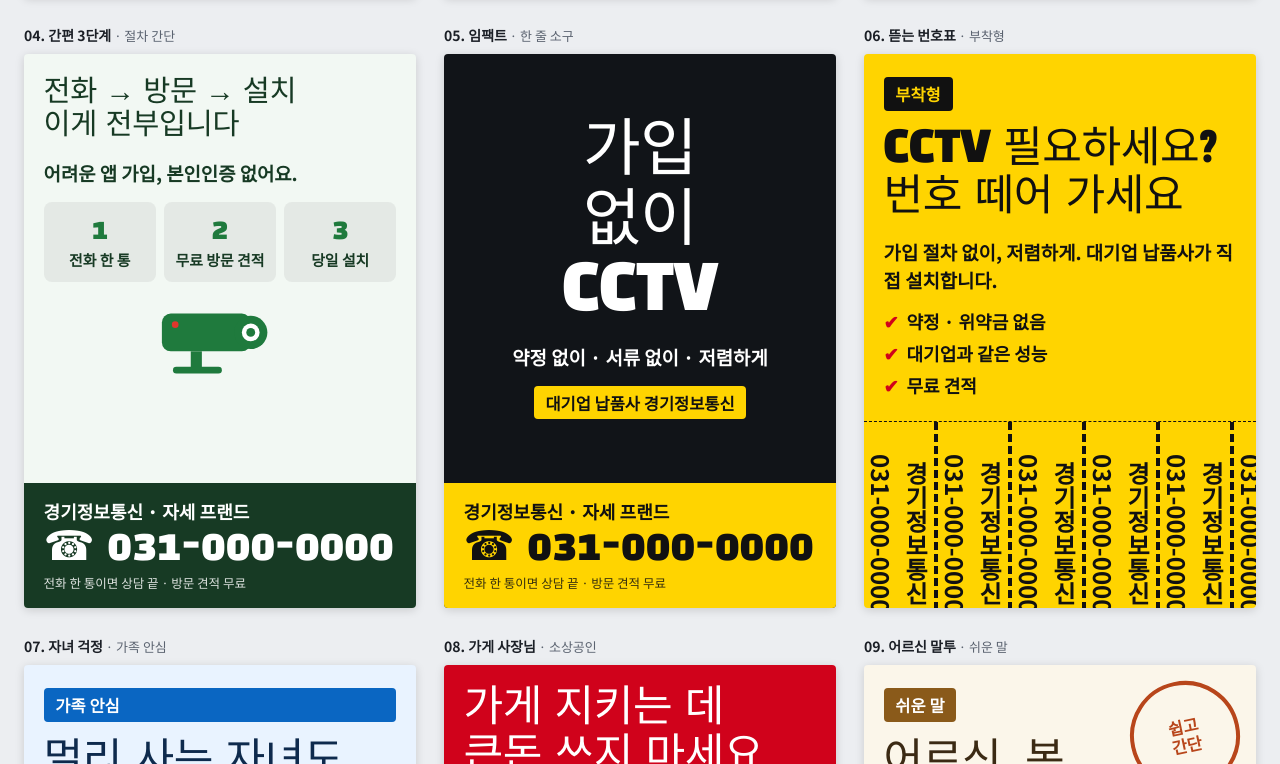
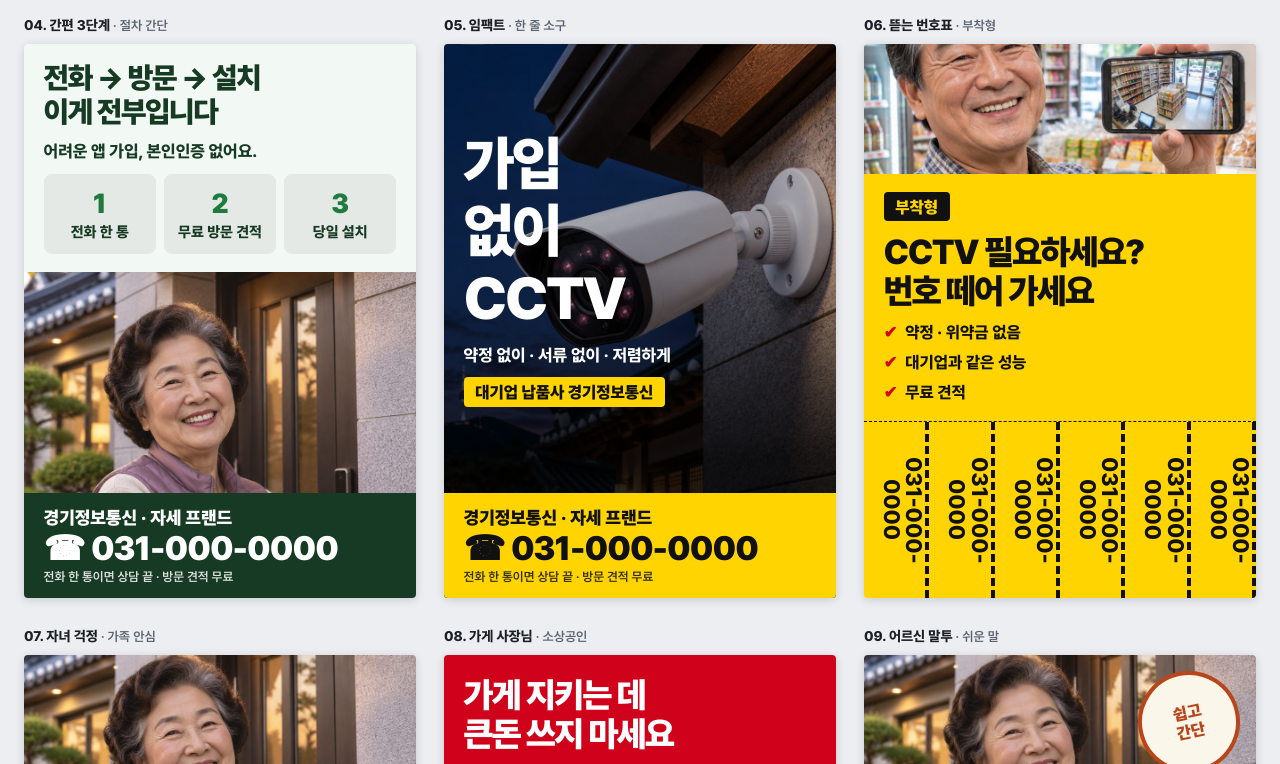
Before and after one commit to kimchoy1207-cloud/binkads, a plain HTML site: page flyers/cctv-flyers.html in a window 1280 px wide. Shown: the part 756-1520 px from the top of the page. Drawn offline with Linux system fonts and the light colour scheme.

Commit message:
Flyers: AI photos and Pretendard typography
Co-Authored-By: Claude Opus 5.5 <noreply@anthropic.com>
Claude-Session: https://claude.ai/code/session_01YbnN135gER7uVHFKBFE4Zq

```diff
--- a/flyers/cctv-flyers.html
+++ b/flyers/cctv-flyers.html
@@ -1,15 +1,17 @@
 <title>경기정보통신 CCTV 전단 시안</title>
 <meta name="claude:viewport-fit-sides" content="cover">
-<link rel="stylesheet" href="https://fonts.googleapis.com/css2?family=Black+Han+Sans&family=Noto+Sans+KR:wght@400;700;900&display=swap">
 <style>
+@font-face{font-family:"Pretendard";font-weight:600;src:url(fonts/Pretendard-SemiBold.woff2) format("woff2");font-display:swap}
+@font-face{font-family:"Pretendard";font-weight:800;src:url(fonts/Pretendard-ExtraBold.woff2) format("woff2");font-display:swap}
+@font-face{font-family:"Pretendard";font-weight:900;src:url(fonts/Pretendard-Black.woff2) format("woff2");font-display:swap}
 /* 레이아웃: 시안 30장을 A4 비율 카드로 그리드 배치, 카드마다 6가지 구성 x 팔레트 */
 :root{--bg:#eceef1;--fg:#1b1f26;--muted:#5b6370;--card:#fff;--line:#d5d9df;
---disp:"Black Han Sans","Noto Sans KR",sans-serif;--body:"Noto Sans KR",system-ui,sans-serif}
+--disp:"Pretendard","Apple SD Gothic Neo","Malgun Gothic",sans-serif;--body:"Pretendard","Apple SD Gothic Neo","Malgun Gothic",sans-serif}
 @media (prefers-color-scheme:dark){:root:not([data-theme="light"]){--bg:#15181d;--fg:#e8ebef;--muted:#9aa3ae;--card:#20242b;--line:#333943;color-scheme:dark}}
 :root[data-theme="dark"]{--bg:#15181d;--fg:#e8ebef;--muted:#9aa3ae;--card:#20242b;--line:#333943;color-scheme:dark}
 body{background:var(--bg);color:var(--fg);font-family:var(--body)}
 .wrap{max-width:1400px;margin:0 auto;padding-block:32px 64px;padding-left:max(16px,env(safe-area-inset-left,0px));padding-right:max(16px,env(safe-area-inset-right,0px))}
-header h1{font-family:var(--disp);font-size:2rem;margin:0 0 6px;font-weight:400}
+header h1{font-family:var(--disp);font-size:2rem;margin:0 0 6px;font-weight:900;letter-spacing:-.03em}
 header p{color:var(--muted);margin:0 0 24px;max-width:70ch;line-height:1.6}
 .grid{display:grid;grid-template-columns:repeat(auto-fill,minmax(300px,1fr));gap:28px}
 .item{display:flex;flex-direction:column;gap:8px;min-width:0}
@@ -17,29 +19,35 @@ header p{color:var(--muted);margin:0 0 24px;max-width:70ch;line-height:1.6}
 .meta b{color:var(--fg);font-size:14px}
 /* 전단 자체는 인쇄물이라 테마와 무관하게 고정색 */
 .f{aspect-ratio:210/297;max-width:100%;container-type:inline-size;position:relative;overflow:hidden;border-radius:4px;box-shadow:0 2px 10px rgba(0,0,0,.15);display:flex;flex-direction:column;color:var(--ink);background:var(--paper);font-family:var(--body)}
-.f .h{font-family:var(--disp);line-height:1.12;letter-spacing:-.01em;text-wrap:balance}
+.f .h{font-family:var(--disp);font-weight:900;line-height:1.15;letter-spacing:-.045em;text-wrap:balance;word-break:keep-all}
+.f{word-break:keep-all}
+.f .ph{background-size:cover;background-position:center 42%;flex:1 1 auto;min-height:22cqi}
+.f .ph.short{flex:1 1 0;min-height:18cqi}
+.f.full{background-size:cover;background-position:center}
+.f.full::before{content:"";position:absolute;inset:0;background:linear-gradient(180deg,rgba(0,0,0,.15) 0%,rgba(0,0,0,.35) 40%,rgba(0,0,0,.85) 75%)}
+.f.full>*{position:relative}
 .f .tag{display:inline-block;font-weight:900;font-size:4.2cqi;padding:1.2cqi 3cqi;background:var(--acc);color:var(--accInk);border-radius:1cqi}
 .f ul{list-style:none;margin:0;padding:0;display:flex;flex-direction:column;gap:2cqi}
-.f li{font-size:4.6cqi;font-weight:700;line-height:1.35;display:flex;gap:2cqi}
+.f li{font-size:4.2cqi;font-weight:800;line-height:1.35;display:flex;gap:2cqi}
 .f li::before{content:"✔";color:var(--acc2)}
-.f .foot{margin-top:auto;background:var(--footBg);color:var(--footInk);padding:4cqi 5cqi;display:flex;flex-direction:column;gap:1cqi}
+.f .foot{margin-top:auto;flex-shrink:0;background:var(--footBg);color:var(--footInk);padding:3.5cqi 5cqi;display:flex;flex-direction:column;gap:1cqi}
 .f .brand{font-weight:900;font-size:4.6cqi}
-.f .tel{font-family:var(--disp);font-size:10.5cqi;line-height:1}
+.f .tel{font-family:var(--disp);font-weight:900;letter-spacing:-.03em;font-size:8.6cqi;line-height:1;white-space:nowrap}
 .f .small{font-size:3.2cqi;opacity:.85}
-.f .body{padding:6cqi 5cqi;display:flex;flex-direction:column;gap:4cqi;flex:1}
-.f .big{font-size:11cqi}.f .mid{font-size:7.5cqi}.f .sub{font-size:4.8cqi;font-weight:700;line-height:1.45}
+.f .body{padding:4.5cqi 5cqi;display:flex;flex-direction:column;gap:2.6cqi;flex-shrink:0}
+.f .big{font-size:8.8cqi}.f .mid{font-size:7.5cqi}.f .sub{font-size:4.3cqi;font-weight:700;line-height:1.45}
 .f .cam{width:34cqi;align-self:center}
 .f .vs{display:grid;grid-template-columns:1fr 1fr;gap:2cqi;font-size:4cqi;font-weight:700}
 .f .vs div{padding:3cqi;border-radius:2cqi;text-align:center;line-height:1.4}
 .f .vs .a{background:rgba(0,0,0,.07)}.f .vs .b{background:var(--acc);color:var(--accInk)}
-.f .stamp{position:absolute;right:4cqi;top:4cqi;width:26cqi;height:26cqi;border-radius:50%;border:1.2cqi solid var(--acc2);color:var(--acc2);display:grid;place-items:center;text-align:center;font-weight:900;font-size:4.2cqi;transform:rotate(-12deg);line-height:1.15}
+.f .stamp{position:absolute;right:4cqi;top:4cqi;width:24cqi;height:24cqi;background:var(--paper);border-radius:50%;border:1.2cqi solid var(--acc2);color:var(--acc2);display:grid;place-items:center;text-align:center;font-weight:900;font-size:4.2cqi;transform:rotate(-12deg);line-height:1.15}
 .f .band{background:var(--acc);color:var(--accInk);padding:5cqi;}
-.f .q{font-size:5.4cqi;font-weight:900;line-height:1.4;border-left:1.4cqi solid var(--acc2);padding-left:3cqi}
+.f .q{font-size:4.6cqi;font-weight:900;line-height:1.4;border-left:1.4cqi solid var(--acc2);padding-left:3cqi}
 .f .steps{display:grid;grid-template-columns:repeat(3,1fr);gap:2cqi;text-align:center}
 .f .steps div{background:rgba(0,0,0,.06);border-radius:2cqi;padding:3cqi 1cqi;font-size:3.8cqi;font-weight:700;line-height:1.35}
-.f .steps b{display:block;font-family:var(--disp);font-size:7cqi;color:var(--acc2);font-weight:400}
-.f .tear{display:grid;grid-template-columns:repeat(6,1fr);border-top:.5cqi dashed currentColor;margin-top:auto}
-.f .tear span{writing-mode:vertical-rl;font-size:3cqi;font-weight:700;padding:2cqi 0;border-right:.5cqi dashed currentColor;text-align:center;height:24cqi}
+.f .steps b{display:block;font-family:var(--disp);font-size:7cqi;color:var(--acc2);font-weight:900}
+.f .tear{flex-shrink:0;display:grid;grid-template-columns:repeat(6,1fr);border-top:.5cqi dashed currentColor;margin-top:auto}
+.f .tear span{writing-mode:vertical-rl;font-size:3cqi;font-weight:700;padding:2cqi 0;border-right:.5cqi dashed currentColor;text-align:center;height:18cqi;overflow:hidden;font-size:2.8cqi!important;line-height:1}
 </style>
 <div class="wrap">
 <header><h1>경기정보통신 CCTV 전단 시안 30종</h1>
@@ -58,15 +66,15 @@ const P={ // paper, ink, acc, accInk, acc2, footBg, footInk
  gray:["#f4f5f7","#1d2330","#1d2330","#fff","#e0362c","#e0362c","#fff"],
  teal:["#e6f5f3","#0b3b38","#0f8a7e","#fff","#0f8a7e","#0b3b38","#fff"]};
 const TEL="031-000-0000";
-const cam=c=>`<svg class="cam" viewBox="0 0 120 70"><rect x="8" y="14" width="80" height="34" rx="8" fill="${c}"/><circle cx="88" cy="31" r="15" fill="${c}"/><circle cx="88" cy="31" r="8" fill="#fff"/><circle cx="88" cy="31" r="4" fill="${c}"/><rect x="34" y="48" width="10" height="16" fill="${c}"/><rect x="18" y="62" width="44" height="6" rx="3" fill="${c}"/><circle cx="20" cy="24" r="3" fill="#e0362c"/></svg>`;
+const ph=(d,c)=>`<div class="ph ${c||""}" style="background-image:url(img/${d.img}.jpg)"></div>`;
 const foot=(t)=>`<div class="foot"><div class="brand">경기정보통신 · 자세 프랜드</div><div class="tel">☎ ${TEL}</div><div class="small">${t||"전화 한 통이면 상담 끝 · 방문 견적 무료"}</div></div>`;
 const L={
- A:d=>`<div class="body"><span class="tag">${d.tag}</span><div class="h big">${d.h}</div><div class="sub">${d.s}</div>${cam("var(--acc)")}<ul>${d.p.map(x=>`<li>${x}</li>`).join("")}</ul></div>${foot(d.f)}`,
- B:d=>`<div class="band"><div class="h big">${d.h}</div></div><div class="body"><div class="sub">${d.s}</div><div class="vs"><div class="a">${d.v[0]}</div><div class="b">${d.v[1]}</div></div><ul>${d.p.map(x=>`<li>${x}</li>`).join("")}</ul></div>${foot(d.f)}`,
- C:d=>`<div class="stamp">${d.st}</div><div class="body"><span class="tag" style="align-self:flex-start">${d.tag}</span><div class="h big" style="padding-right:22cqi">${d.h}</div><div class="q">${d.s}</div><ul>${d.p.map(x=>`<li>${x}</li>`).join("")}</ul></div>${foot(d.f)}`,
- D:d=>`<div class="body"><div class="h mid">${d.h}</div><div class="sub">${d.s}</div><div class="steps">${d.p.map((x,i)=>`<div><b>${i+1}</b>${x}</div>`).join("")}</div>${cam("var(--acc)")}</div>${foot(d.f)}`,
- E:d=>`<div class="body" style="justify-content:center;text-align:center;align-items:center"><div class="h" style="font-size:16cqi">${d.h}</div><div class="sub">${d.s}</div><span class="tag">${d.tag}</span></div>${foot(d.f)}`,
- F:d=>`<div class="body"><span class="tag" style="align-self:flex-start">${d.tag}</span><div class="h big">${d.h}</div><div class="sub">${d.s}</div><ul>${d.p.map(x=>`<li>${x}</li>`).join("")}</ul></div><div class="tear">${Array(6).fill(`<span>경기정보통신 ${TEL}</span>`).join("")}</div>`
+ A:d=>`${ph(d)}<div class="body"><span class="tag" style="align-self:flex-start">${d.tag}</span><div class="h big">${d.h}</div><div class="sub">${d.s}</div><ul>${d.p.map(x=>`<li>${x}</li>`).join("")}</ul></div>${foot(d.f)}`,
+ B:d=>`<div class="band"><div class="h big">${d.h}</div></div>${ph(d,"short")}<div class="body"><div class="sub">${d.s}</div><div class="vs"><div class="a">${d.v[0]}</div><div class="b">${d.v[1]}</div></div><ul>${d.p.map(x=>`<li>${x}</li>`).join("")}</ul></div>${foot(d.f)}`,
+ C:d=>`${ph(d)}<div class="stamp">${d.st}</div><div class="body"><span class="tag" style="align-self:flex-start">${d.tag}</span><div class="h big">${d.h}</div><div class="q">${d.s}</div><ul>${d.p.map(x=>`<li>${x}</li>`).join("")}</ul></div>${foot(d.f)}`,
+ D:d=>`<div class="body"><div class="h mid">${d.h}</div><div class="sub">${d.s}</div><div class="steps">${d.p.map((x,i)=>`<div><b>${i+1}</b>${x}</div>`).join("")}</div></div>${ph(d)}${foot(d.f)}`,
+ E:d=>`<div class="body" style="margin-top:auto;color:#fff"><div class="h" style="font-size:15cqi">${d.h}</div><div class="sub">${d.s}</div><span class="tag" style="align-self:flex-start">${d.tag}</span></div>${foot(d.f)}`,
+ F:d=>`${ph(d,"short")}<div class="body"><span class="tag" style="align-self:flex-start">${d.tag}</span><div class="h big">${d.h}</div><ul>${d.p.map(x=>`<li>${x}</li>`).join("")}</ul></div><div class="tear">${Array(6).fill(`<span>${TEL}</span>`).join("")}</div>`
 };
 const D=[
 ["가입 없음","무료 견적","A","navy","가입서 쓰고, 약정 걸고…<br>그런 거 없습니다","도장도, 서류도, 3년 약정도 필요 없어요. 전화 한 통이면 설치 끝.",["복잡한 가입 절차 없음","위약금 걱정 없음","설치 후 바로 휴대폰으로 확인"]],
@@ -101,7 +109,9 @@ const D=[
 ["종합형","3대 소구","A","red","쉽다 · 싸다 · 좋다","CCTV, 이제 고민하지 마세요.",["쉽다 : 가입 절차 없음","싸다 : 대기업보다 저렴","좋다 : 대기업 납품사 성능"]],
 ];
 document.getElementById("g").innerHTML=D.map((r,i)=>{const[nm,tg,lay,pal,h,s,p,st,v]=r;const c=P[pal];
-const d={h,s,p:Array.isArray(p)?p:[],tag:Array.isArray(p)?tg:p,st,v};
+const IM="senior shop cam senior cam shop senior shop senior cam cam senior senior shop cam senior senior cam senior shop cam shop cam senior senior cam cam senior cam senior".split(" ");
+const d={img:IM[i],h,s,p:Array.isArray(p)?p:[],tag:Array.isArray(p)?tg:p,st,v};
 const style=`--paper:${c[0]};--ink:${c[1]};--acc:${c[2]};--accInk:${c[3]};--acc2:${c[4]};--footBg:${c[5]};--footInk:${c[6]}`;
-return `<div class="item"><div class="meta"><b>${String(i+1).padStart(2,"0")}. ${nm}</b> · ${tg}</div><div class="f" style="${style}">${L[lay](d)}</div></div>`}).join("");
+const full=lay==="E"?` full" style="background-image:url(img/${IM[i]}.jpg);${style}`:`" style="${style}`;
+return `<div class="item"><div class="meta"><b>${String(i+1).padStart(2,"0")}. ${nm}</b> · ${tg}</div><div class="f${full}">${L[lay](d)}</div></div>`}).join("");
 </script>
```
Also changed, not shown: flyers/fonts/Pretendard-Black.woff2 (added), flyers/fonts/Pretendard-ExtraBold.woff2 (added), flyers/fonts/Pretendard-SemiBold.woff2 (added), flyers/img/cam.jpg (added), flyers/img/senior.jpg (added), flyers/img/shop.jpg (added).
